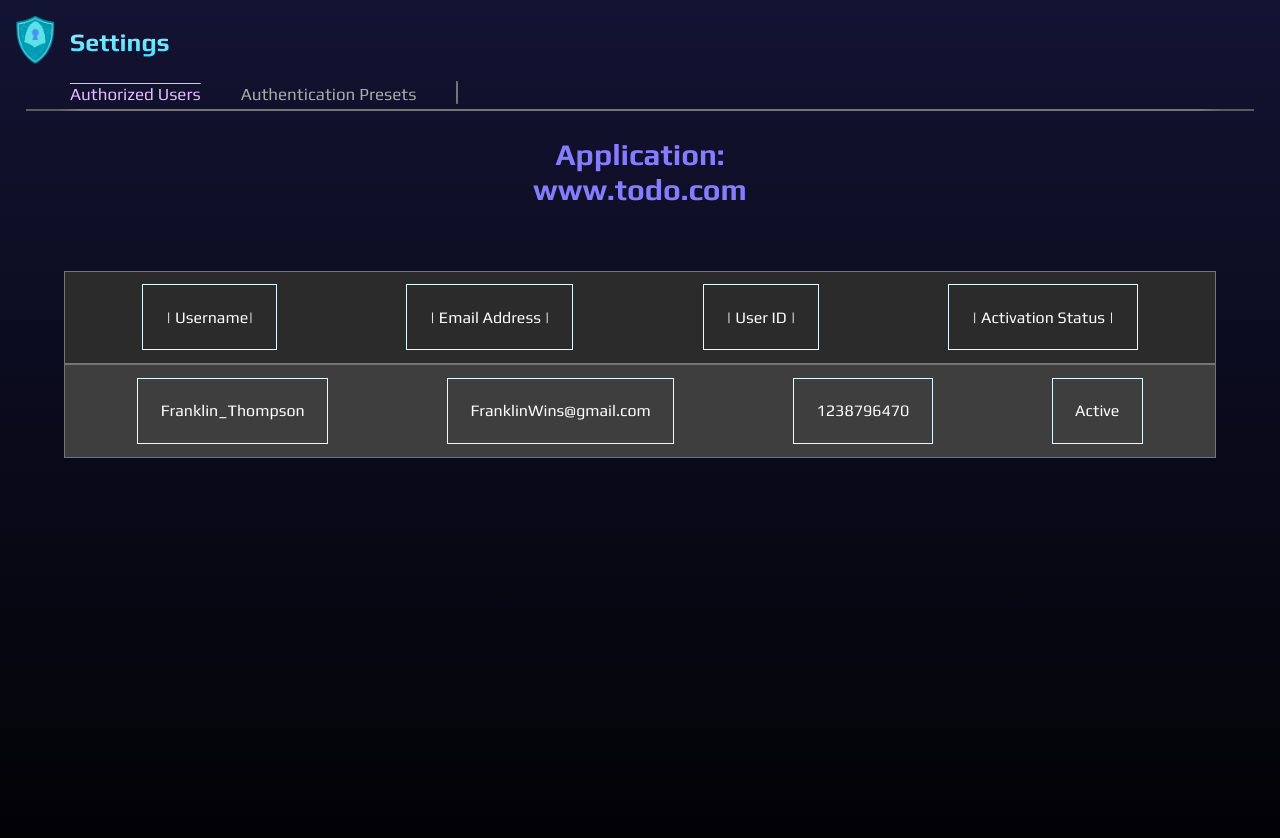
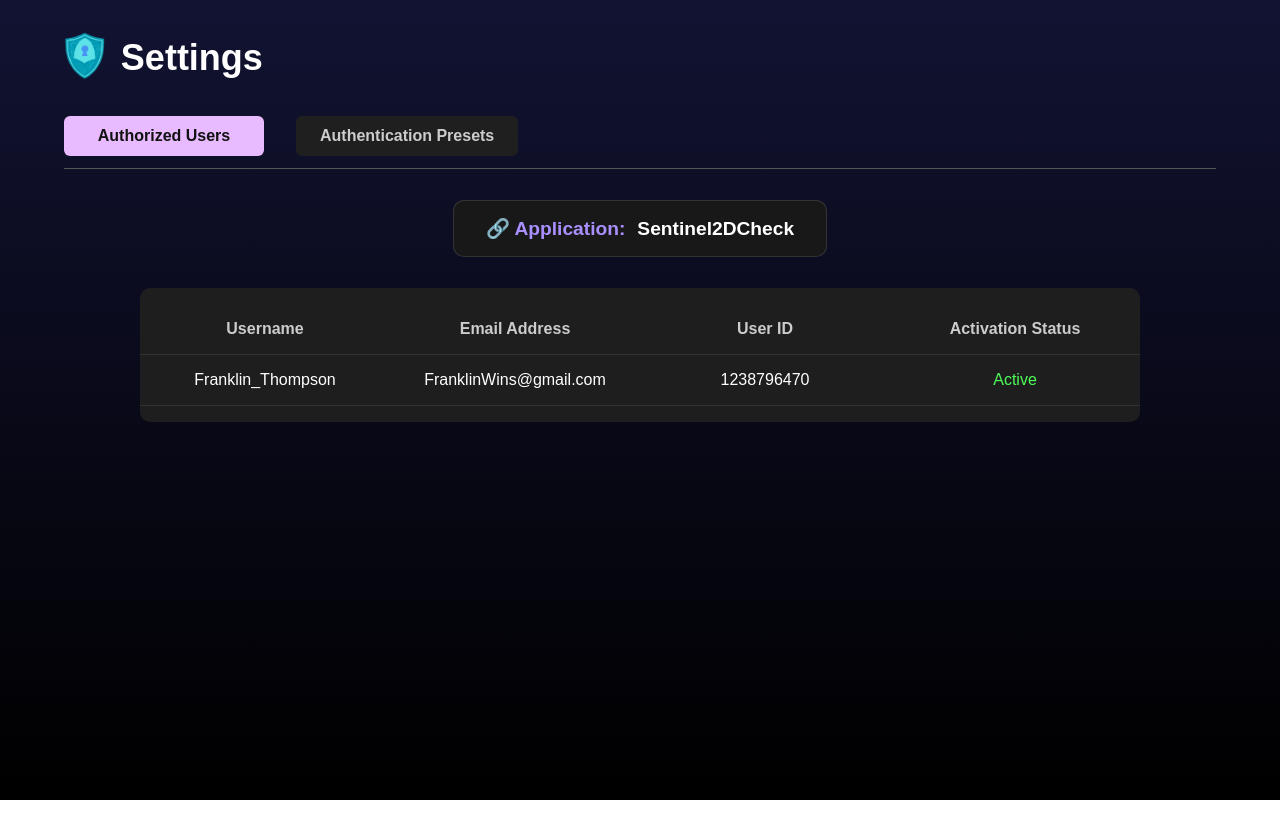
Before and after one commit to FardeenB2/sentinel.id-frontend, a React (Vite) app: page /settings in a window 1280 px wide. Shown: the top 838 px of the page. After the commit the page ends 800 px from the top, so only its background shows below. Built offline with nearby package versions, Linux system fonts and the light colour scheme.

Commit message:
Revamp Settings UI and user table layout with clickable app link

```diff
--- a/src/components/users.jsx
+++ b/src/components/users.jsx
@@ -1,42 +1,86 @@
-import { Link } from 'react-router-dom';
-
+import React from 'react';
 
 function Users() {
+  const users = [
+    {
+      username: 'Franklin_Thompson',
+      email: 'FranklinWins@gmail.com',
+      userId: '1238796470',
+      status: 'Active'
+    }
+  ];
 
-    const changeActiveStatusText = () => {
-        document.getElementById("appUserStatusButton").innerHTML = "Deactivated";
-    }
-
-    return (
-    <>
-
-        <div id="appName"> Application:
-            <br />www.todo.com
-        </div>
-
-        <div className = "overallUsersTemplate">
-            <div className="userz" id="appUserName"> | Username|  </div>
-            <div className="userz" id="appUserEmail"> | Email Address | </div>
-            <div className="userz" id="appUserID"> | User ID | </div>
-            <div className="userz" id="appUserStatus"> | Activation Status | </div>
-        </div>
-
-        <div className = "AddedUsersTemplate">
-            <div className="userzz" id="appUserName"> Franklin_Thompson  </div>
-            <div className="userzz" id="appUserEmail"> FranklinWins@gmail.com </div>
-            <div className="userzz" id="appUserID"> 1238796470 </div>
-            <div className="appUserStatusButton" onClick={changeActiveStatusText} id="appUserStatusButton"> Active </div>
-        </div>
+  return (
+    <div style={{ marginTop: '2rem' }}>
+     <div style={{
+  display: 'flex',
+  alignItems: 'center',
+  justifyContent: 'center',
+  gap: '0.5rem',
+  backgroundColor: '#181818',
+  padding: '1rem 2rem',
+  borderRadius: '10px',
+  color: '#a98fff',
+  fontSize: '1.2rem',
+  fontWeight: '600',
+  margin: '0 auto 2rem auto',
+  maxWidth: 'fit-content',
+  boxShadow: '0 0 0 1px #333'
+}}>
+  🔗 Application:
+  <a
+    href="https://www.todo.com"
+    target="_blank"
+    rel="noopener noreferrer"
+    style={{
+      color: '#fff',
+      textDecoration: 'none',
+      fontWeight: 'bold',
+      marginLeft: '0.25rem'
+    }}
+  >
+    Sentinel2DCheck
+  </a>
+</div>
 
 
 
+      {/* Grid Table */}
+      <div style={{
+        display: 'grid',
+        gridTemplateColumns: 'repeat(4, 1fr)',
+        backgroundColor: '#1e1e1e',
+        borderRadius: '10px',
+        padding: '1rem 0',
+        maxWidth: '1000px',
+        margin: '0 auto',
+        textAlign: 'center',
+        fontFamily: 'sans-serif'
+      }}>
+        {/* Headers */}
+        {['Username', 'Email Address', 'User ID', 'Activation Status'].map((header, idx) => (
+          <div key={idx} style={{
+            fontWeight: 'bold',
+            color: '#ccc',
+            padding: '1rem 0',
+            borderBottom: '1px solid #333'
+          }}>
+            {header}
+          </div>
+        ))}
 
-
-    </>
-
-    )
-
-
+        {/* User Row */}
+        {users.map((user, idx) => (
+          <React.Fragment key={idx}>
+            <div style={{ padding: '1rem', color: '#fff', borderBottom: '1px solid #333' }}>{user.username}</div>
+            <div style={{ padding: '1rem', color: '#fff', borderBottom: '1px solid #333' }}>{user.email}</div>
+            <div style={{ padding: '1rem', color: '#fff', borderBottom: '1px solid #333' }}>{user.userId}</div>
+            <div style={{ padding: '1rem', color: '#4efc58', borderBottom: '1px solid #333' }}>{user.status}</div>
+          </React.Fragment>
+        ))}
+      </div>
+    </div>
+  );
 }
 
-export default Users
+export default Users;
--- a/src/pages/settings.jsx
+++ b/src/pages/settings.jsx
@@ -1,78 +1,75 @@
-import React, {useState} from 'react'
+import React, { useState } from 'react';
 import { Link } from 'react-router-dom';
-import settingssentlogo from "../assets/sentlogo.png";
-import Presets from "../components/presets.jsx";
-import Users from "../components/users.jsx";
-
-
-
-
+import settingssentlogo from '../assets/sentlogo.png';
+import Presets from '../components/presets.jsx';
+import Users from '../components/users.jsx';
 
 function Settings() {
+  const [activeTab, setActiveTab] = useState('users');
 
-    const [highlightActive, setHighlightActive] = useState('users');
-
-
+  const tabStyle = (tab) => ({
+    padding: '0.7rem 1.5rem',
+    marginRight: '1rem',
+    borderRadius: '6px',
+    backgroundColor: activeTab === tab ? '#e8baff' : '#1f1f1f',
+    color: activeTab === tab ? '#121212' : '#ccc',
+    border: 'none',
+    fontWeight: '600',
+    fontSize: '1rem',
+    cursor: 'pointer',
+    transition: 'all 0.2s ease-in-out',
+    minWidth: '200px',
+    textAlign: 'center',
+  });
 
   return (
-    <>
-        <div className="settingsContent">
-            <div className="settingsTopNav">
+    <div style={{
+      padding: '2rem 4rem',
+      fontFamily: 'sans-serif',
+      background: 'linear-gradient(to bottom, #121332, #000)',
+      minHeight: '100vh',
+      color: '#fff'
+    }}>
+
+      {/* Header */}
+      <div style={{ display: 'flex', alignItems: 'center', marginBottom: '2rem' }}>
         <Link to="/">
-                    <img src= {settingssentlogo} alt="sentinel logo" id="settingssentlogo"/>
+          <img
+            src={settingssentlogo}
+            alt="Sentinel logo"
+            style={{ height: '48px', marginRight: '1rem' }}
+          />
         </Link>
-                <h1 id="SettingsHeaderTitle"> Settings </h1>
+        <h1 style={{ fontSize: '2.25rem', fontWeight: '700', margin: 0 }}>
+          Settings
+        </h1>
       </div>
 
-            <ul className = "settingsSecondNav">
-                <li className="usersTab"
-                    style={{
-                        color: highlightActive === 'users'? 'rgb(232, 186, 255)' : 'rgb(170, 170, 170)',
-                        cursor: 'pointer',
-                        textDecoration: highlightActive === 'users'? 'overline' : 'none'
-                    }}
-
-                    onClick = {() => {
-                        setHighlightActive('users');
-                    }}
-                >
+      {/* Tab Navigation */}
+      <div style={{
+        display: 'flex',
+        justifyContent: 'flex-start',
+        gap: '1rem',
+        marginBottom: '1.5rem',
+        borderBottom: '1px solid #555',
+        paddingBottom: '0.75rem',
+        flexWrap: 'wrap'
+      }}>
+        <button style={tabStyle('users')} onClick={() => setActiveTab('users')}>
           Authorized Users
-                </li>
-
-                <li className="presetTab"
-                    style={{
-                        color: highlightActive === 'presets'? 'rgb(232, 186, 255)' : 'rgb(170, 170, 170)',
-                        cursor: 'pointer',
-                        textDecoration: highlightActive === 'presets'? 'overline' : 'none'
-                    }}
-                    onClick = {() => {
-                        setHighlightActive('presets');
-                    }}
-                >
+        </button>
+        <button style={tabStyle('presets')} onClick={() => setActiveTab('presets')}>
           Authentication Presets
-                </li>
-                <li className="settingvr1"></li>
-
-            </ul>
-
-
-
-            <hr className="settinghr1"></hr>
-
-            <div className={highlightActive === 'presets'? "presetsExpanded" : "usersExpanded"}>   {/*if the highlightActive is true, we use the expanded SecondNav class, otherwise just the regular secondNav class*/}
-                {highlightActive === 'users' && <Users />}
-                {highlightActive === 'presets' && <Presets />}
-
+        </button>
       </div>
 
+      {/* Tab Content */}
+      <div style={{ marginTop: '1rem' }}>
+        {activeTab === 'users' && <Users />}
+        {activeTab === 'presets' && <Presets />}
       </div>
-
-
-
-
-    </>
-
-    )
+    </div>
+  );
 }
 
-export default Settings
+export default Settings;
```
Lines whose indentation alone changed are shown as unchanged.
